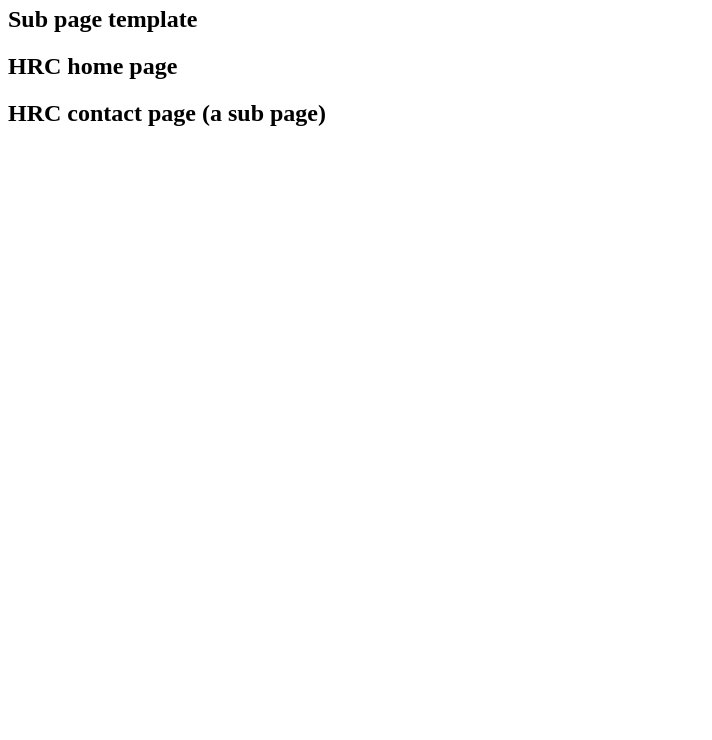
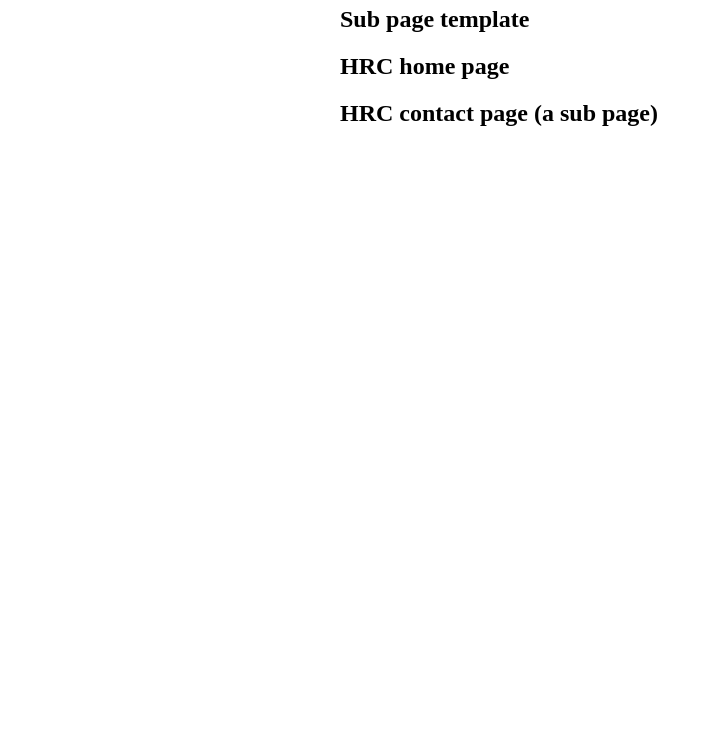
Before and after one commit to rjs/dwb_template_demo, a plain HTML site: page index.html in a window 1280 px wide. Shown: the part 60-800 px from the top of the page, without its empty margins (0-712 px from the left). Drawn offline with Linux system fonts and the light colour scheme.

Commit message:
Update index.html

```diff
--- a/index.html
+++ b/index.html
@@ -1,5 +1,7 @@
 <html>
 <body>
+
+<div style="width: 600px; margin: 0 auto;">
 <h1>Template</h1>
 <script src="https://gist.github.com/rjs/9383137.js"></script>
 <h2>Sub page template</h2>
@@ -8,5 +10,6 @@
 <script src="https://gist.github.com/rjs/9383184.js"></script>
 <h2>HRC contact page (a sub page)</h2>
 <script src="https://gist.github.com/rjs/9383192.js"></script>
+</div>
 </body>
 </html>
```
